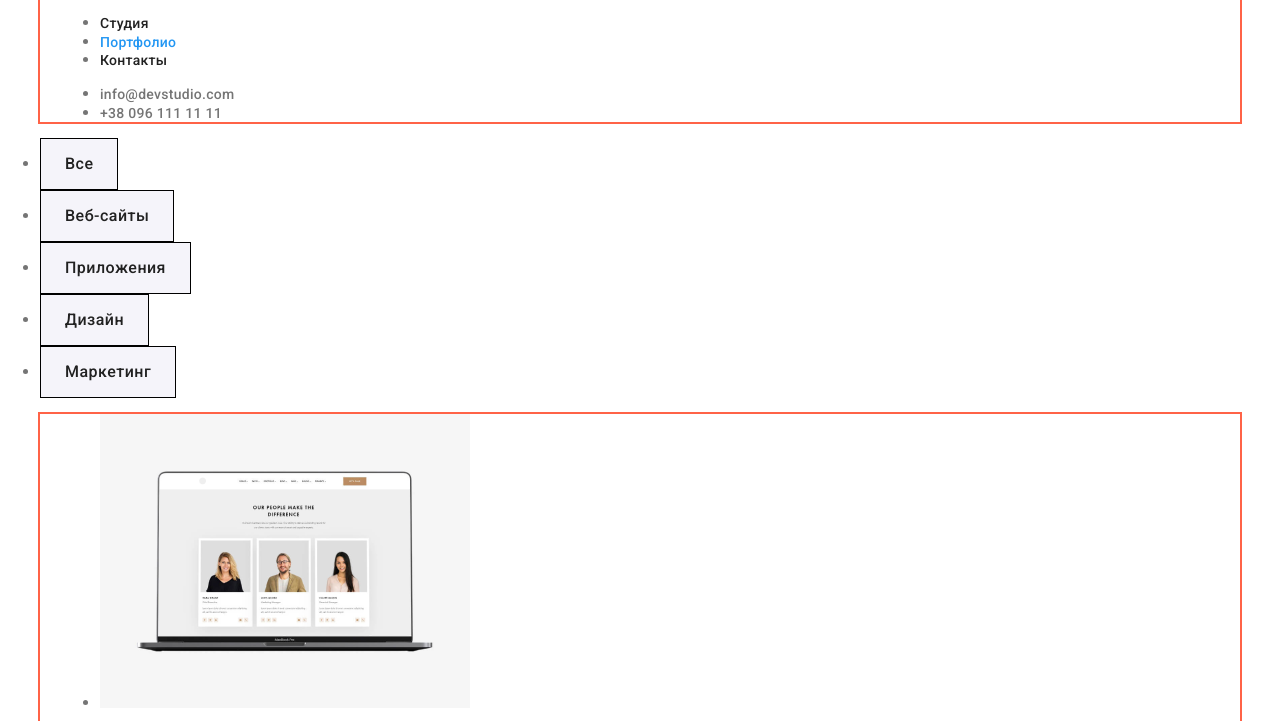
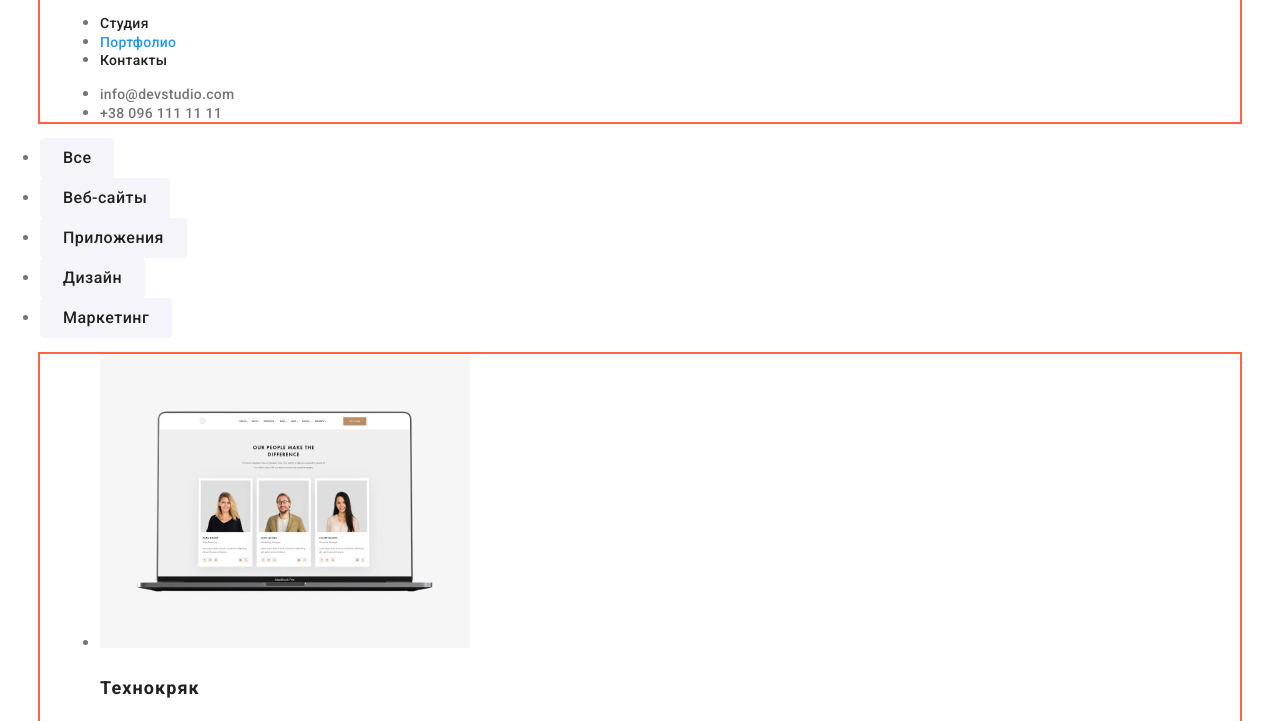
Before and after one commit to MarynaKip/goit-markup-hw-03, a plain HTML site: page portfolio.html in a window 1280 px wide. Shown: the part 33-754 px from the top of the page. Drawn offline with nearby package versions, Linux system fonts and the light colour scheme.

Commit message:
button data added

```diff
--- a/css/styles.css
+++ b/css/styles.css
@@ -33,6 +33,8 @@ a {
 /* Header */
 
 .logo {
+  min-width: 145;
+  height: 31;
   color: var(--accent-color);
   font-family: Raleway, sans-serif;
   font-weight: 700;
@@ -148,15 +150,17 @@ h2.section-title {
 /* Buttons */
 
 .button {
-  font-size: 24px;
-  padding: 12px 24px;
   display: inline-block;
-  border: 1px solid black;
+  border: 1px solid transparent;
+  border-radius: 4px;
 }
 
 .button.primary {
+  padding: 10px 32px;
+
   background-color: var(--accent-color);
   color: var(--white-color);
+
   font-weight: 700;
   font-size: 16px;
   line-height: 1.87;
@@ -167,8 +171,11 @@ h2.section-title {
 }
 
 .button.filter {
+  padding: 6px 22px;
+
   background-color: var(--secondary-button-color);
   color: var(--title-text-color);
+
   font-weight: 500;
   font-size: 16px;
   line-height: 1.62;
```
